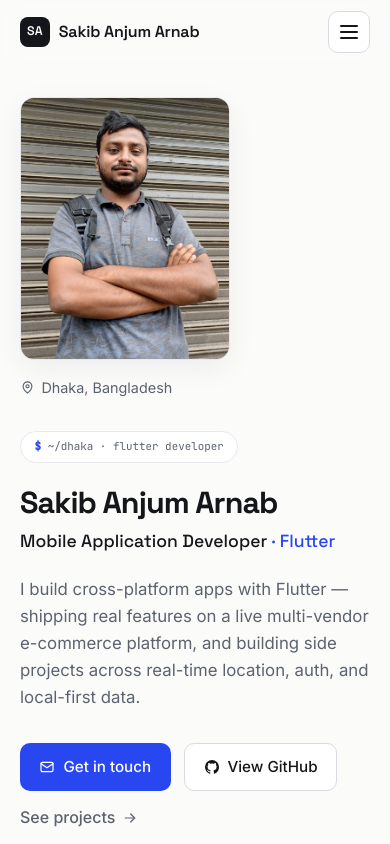
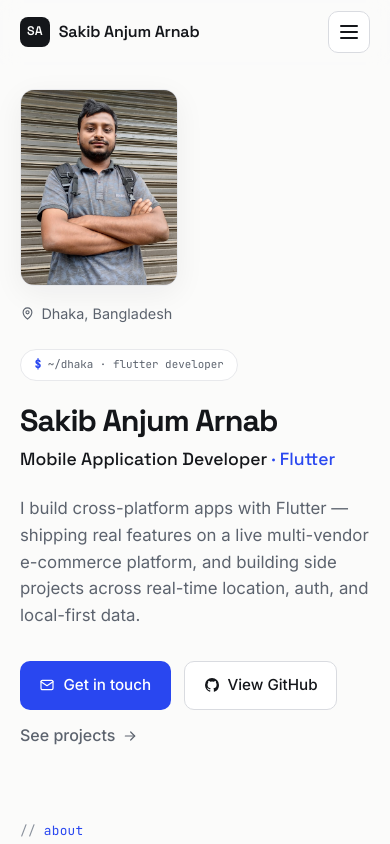
Before and after one commit to anjumArnab/me, a React (Vite) app: page / in a window 390 px wide. Shown: the top 844 px of the page. Built offline with nearby package versions, Linux system fonts and the light colour scheme.

Commit message:
mobile view updated

```diff
--- a/src/components/Hero.css
+++ b/src/components/Hero.css
@@ -153,9 +153,14 @@
 }
 
 @media (max-width: 820px) {
+  .hero {
+    padding-top: 1.5rem;
+  }
+
   .hero__grid {
     grid-template-columns: 1fr;
     text-align: left;
+    gap: 1.5rem;
   }
 
   .hero__media {
@@ -164,6 +169,7 @@
   }
 
   .hero__photo {
-    width: min(220px, 60%);
+    /* keep the portrait compact so the intro text stays in view */
+    width: min(160px, 45%);
   }
 }
```
